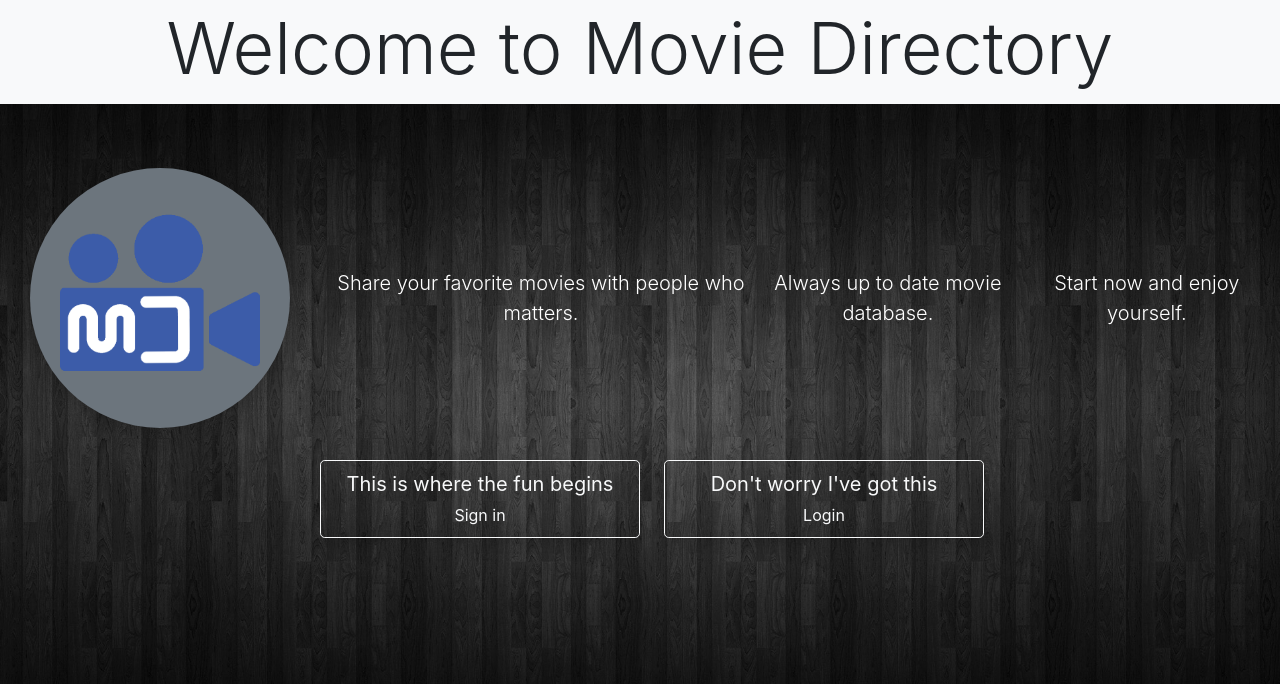
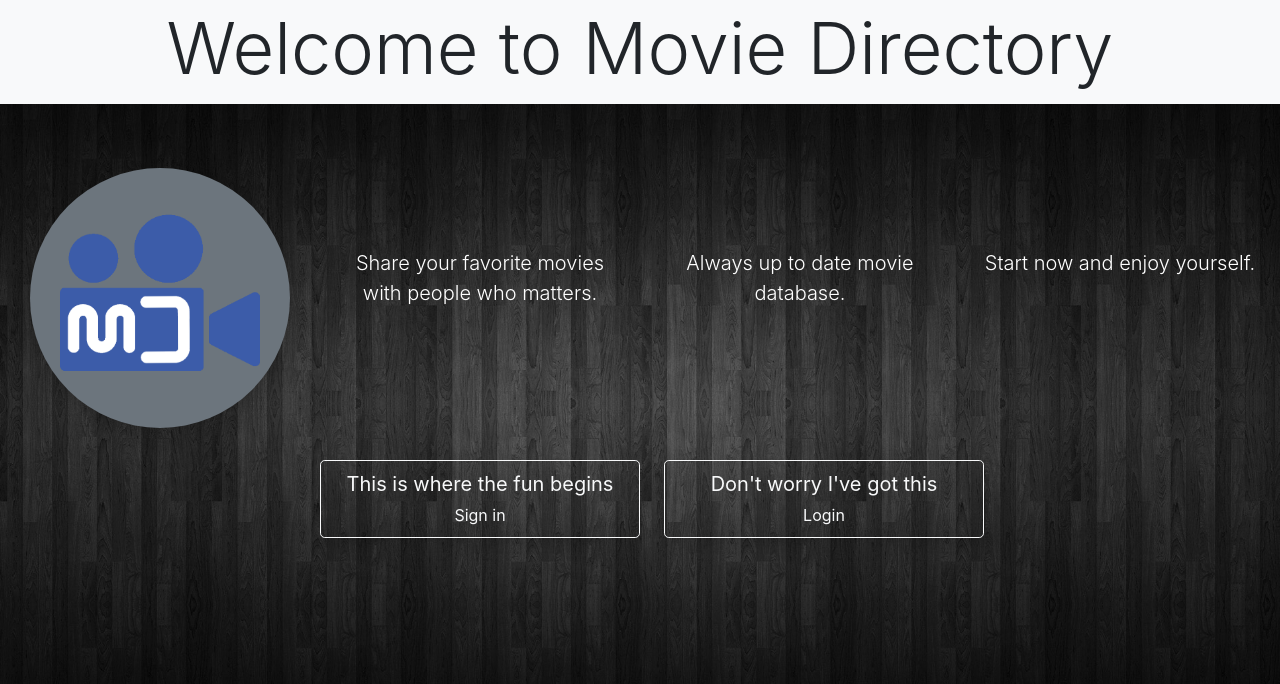
Before and after one commit to Tonin386/moviedirectory, a Django app: page / in a window 1280 px wide. Shown: the top 684 px of the page. Run offline with Django 3.2, Linux system fonts and the light colour scheme; data that the repository does not hold is empty; parts of the project's set-up code (start-up, migrations or seed data) failed here and were passed over; some libraries are stand-ins or nearby versions.

Commit message:
Front page fix

```diff
--- a/main/templates/index.html
+++ b/main/templates/index.html
@@ -15,7 +15,7 @@
           <img src="{{movie.movie.poster}}" alt="{{movie.movie.title}}" class="img-fluid" width="200">
         </div>
         <div class="col m-3 btn-card-right">
-            <h3 class="card-title text-center">{{movie.movie.title}}<span class="text-muted"> - {{ movie.movie.director }}, {{movie.movie.year}}</span></h5>
+          <h3 class="card-title text-center">{{movie.movie.title}}<span class="text-muted"> - {{ movie.movie.director }}, {{movie.movie.year}}</span></h3>
           <p class="card-text text-justify">{% trans movie.movie.plot %}</p>
           <p class="card-text text-justify">{% trans "With:" %} {{movie.movie.actors}}</p>
           <p class="card-text text-justify">{% trans "Awards:" %} {% trans movie.movie.awards %}</p>
@@ -51,27 +51,26 @@
           </div>
         </div>
       </div>
-    <div class="col-md-9">
-      <table height=100% class="col-md-12">
-        <tr>
-            <td class="lead text-white align-middle">
+      <div class="col-md-9 mt-lg-5">
+        <div class="row mt-5">
+          <div class="lead text-white col-lg-4">
             {% trans "Share your favorite movies with people who matters." %}
-            </td>
-            <td class="lead text-white align-middle">
+          </div>
+          <div class="lead text-white col-lg-4">
             {% trans "Always up to date movie database." %}
-            </td>
-            <td class="lead text-white align-middle">
+          </div>
+          <div class="lead text-white col-lg-4">
             {% trans "Start now and enjoy yourself." %}
-            </td>
-        </tr>
+          </div>
         </table>
+      </div>
     </div>
   </div>
   <div class="col-md-3 mt-3">
     <a href="{% url 'register' %}" class="btn btn-lg btn-block btn-outline-light mb-2 shadow">{% trans "This is where the fun begins" %}<br><small class="muted">{% trans "Sign in" %}</small></a>
   </div>
   <div class="col-md-3 mt-3">
-    <a href="{% url 'login' %}" class="btn btn-lg btn-block btn-outline-light mb-2 shadow ml-4">{% trans "Don't worry I've got this" %} <br><small class="muted">{% trans "Login" %}</small></a>
+    <a href="{% url 'login' %}" class="btn btn-lg btn-block btn-outline-light mb-2 shadow ml-lg-4">{% trans "Don't worry I've got this" %} <br><small class="muted">{% trans "Login" %}</small></a>
   </div>
 </div>
 {% endif %}
```
Lines whose indentation alone changed are shown as unchanged.
